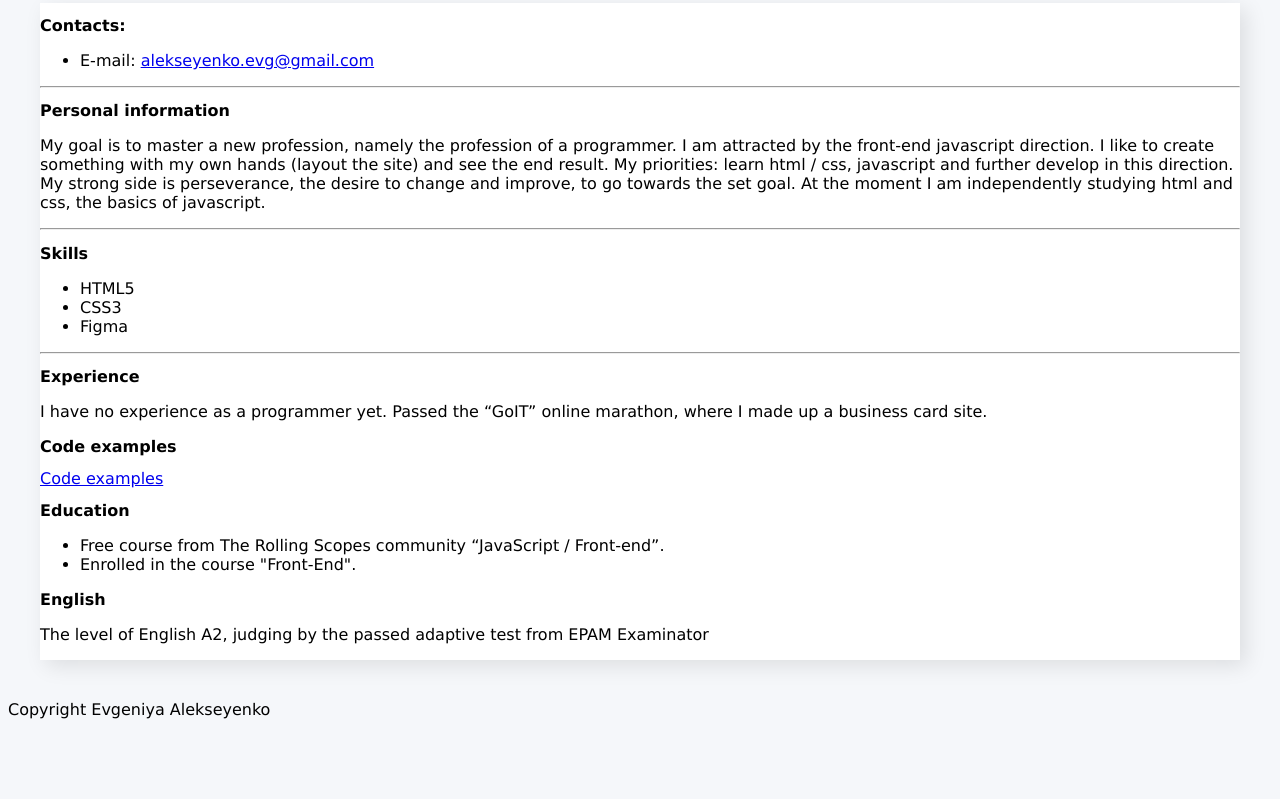
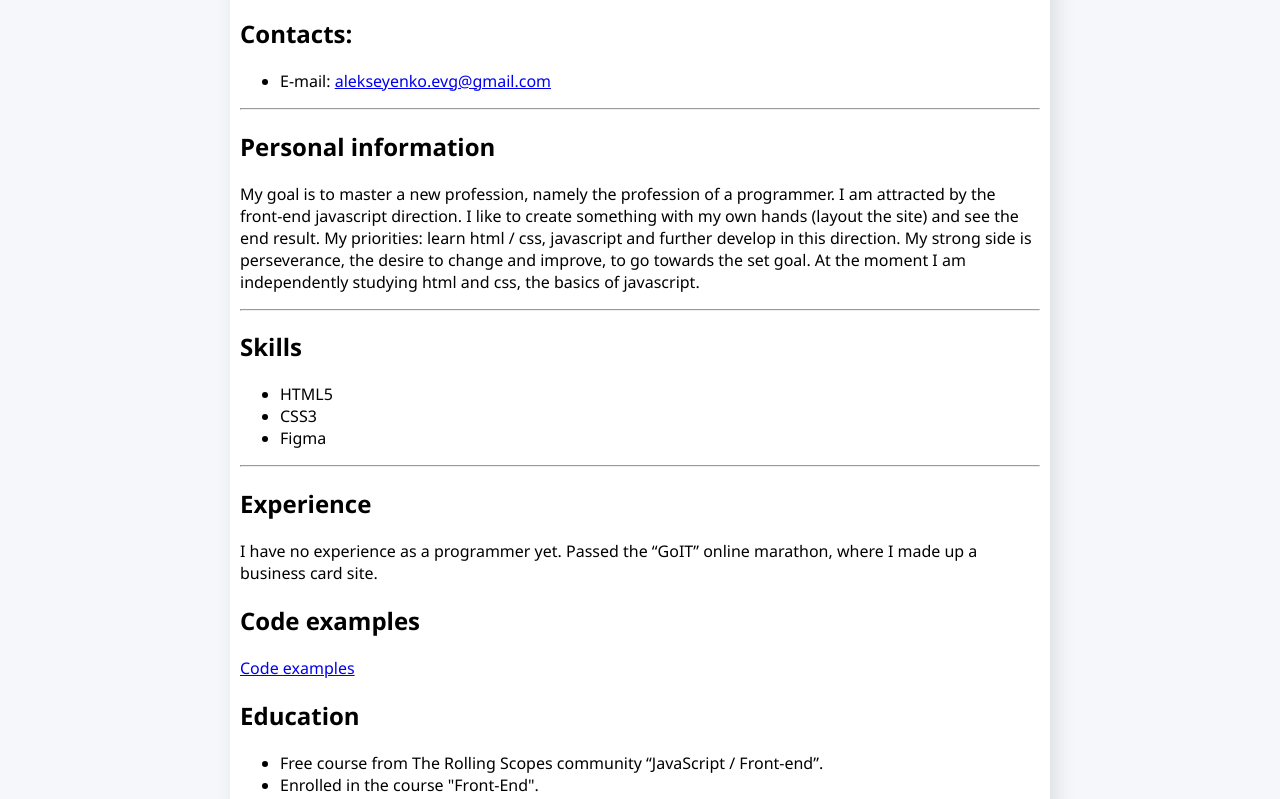
Before and after one commit to Evgeniya-Alekseyenko/rsschool-cv, a plain HTML site: page index.html in a window 1280 px wide. Shown: the part 455-1254 px from the top of the page. Before the commit the page ends 1182 px from the top, so only its background shows below. Drawn offline with Linux system fonts and the light colour scheme.

Commit message:
fix: change style
Add styles for new blocks

```diff
--- a/css/style.css
+++ b/css/style.css
@@ -1,16 +1,27 @@
 body {
-    font-family: Verdana, Geneva, Tahoma, sans-serif;
+    /* поменяла шрифт */
+    font-family: 'Segoe UI', Tahoma, Geneva, Verdana, sans-serif;
     background-color: #F5F7FA;
 }
+.wrapper {
+    background-color: #fff;
+    /* горизонтальное центрирование на странице */
+    margin: auto;
+    width: 800px;
+    box-shadow: 6px 6px 20px rgba(0, 0, 0, 0.1);
+    /* поменяла отступы */
+     padding: 20px 10px 20px 10px;
+}
+.header {
+    margin: 0 auto;
+    font-style: normal;
+  }
 h2 {
     font-style: normal;
-    font-size: medium;
 }
-.main-section {
-    display: flex;
-    flex-direction: column;
-    width: 1200px;
-    background-color: #fff;
-    margin: 40px auto;
-    box-shadow: 6px 6px 20px rgba(0, 0, 0, 0.1);
+.info {
+    margin-top: 50px;
+    font-size: small;
+    font-style: italic;
+    text-align: center;
 }
```
